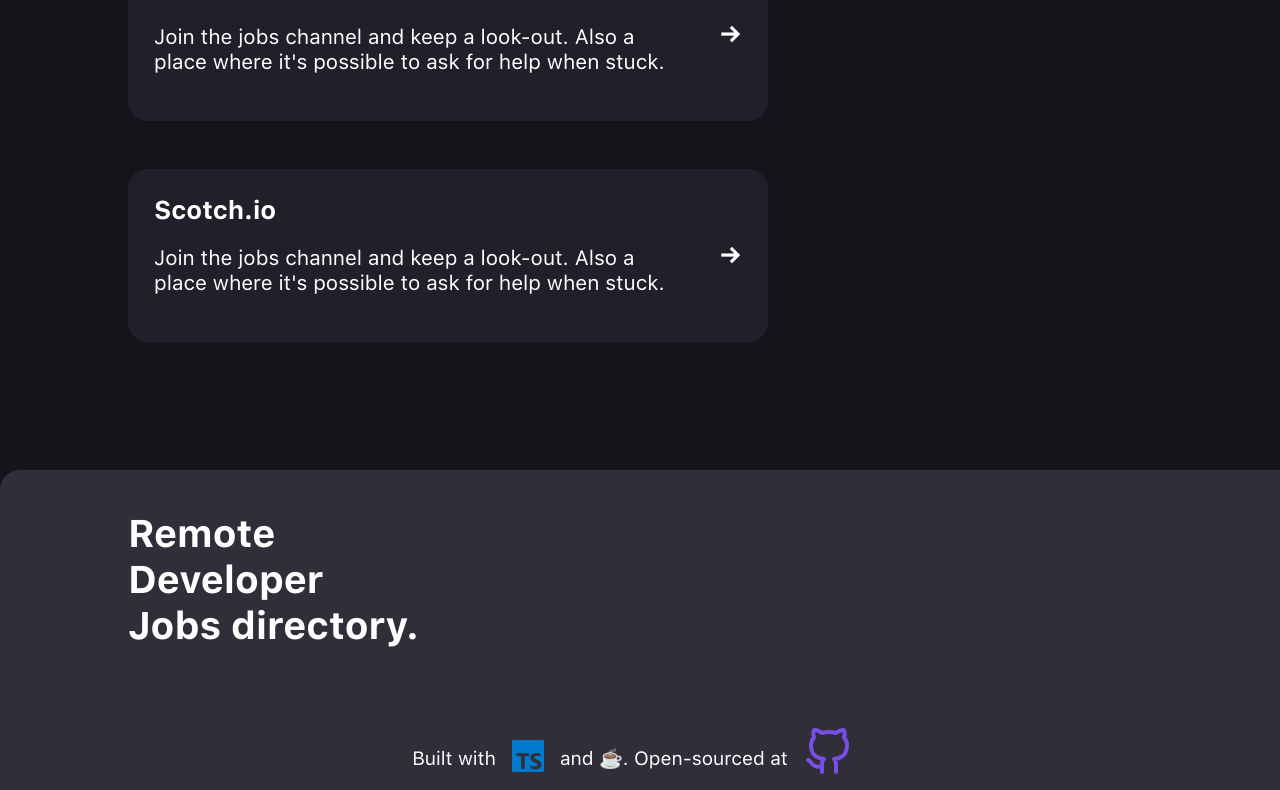
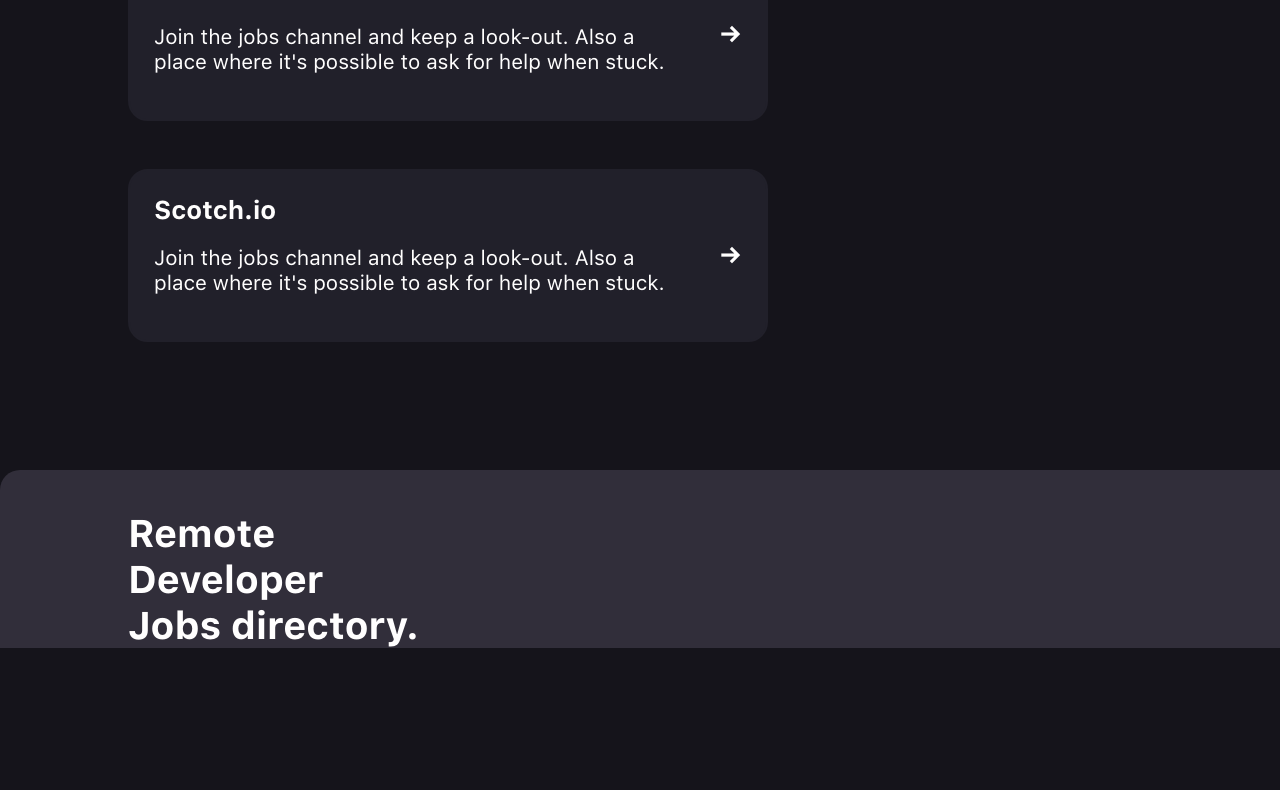
Before and after one commit to ugglr/Remote-Developer-jobs-directory, a Next.js app: page / in a window 1280 px wide. Shown: the part 7207-7997 px from the top of the page. After the commit the page ends 7855 px from the top, so only its background shows below. Built offline with nearby package versions, Linux system fonts and the light colour scheme; no server answers.

Commit message:
removes icons

```diff
--- a/layout/Footer.module.scss
+++ b/layout/Footer.module.scss
@@ -29,20 +29,3 @@
 .copyText {
   font-size: 1.2rem;
 }
-
-.tsIcon {
-  color: $typescript;
-  font-size: 2rem;
-  margin: 0 1rem;
-  margin-top: 12px;
-}
-
-.ghIcon {
-  color: $purple;
-  font-size: 3rem;
-  margin: 0 1rem;
-
-  &:hover {
-    color: $pink;
-  }
-}
--- a/layout/Footer.tsx
+++ b/layout/Footer.tsx
@@ -1,6 +1,3 @@
-import { FiGithub } from "react-icons/fi";
-import { SiTypescript } from "react-icons/si";
-
 import styles from "./Footer.module.scss";
 
 const Footer: React.FC = () => (
@@ -10,16 +7,6 @@ const Footer: React.FC = () => (
       <h2 className={styles.title}>Developer</h2>
       <h2 className={styles.title}>Jobs directory.</h2>
     </div>
-    <div className={styles.copyrightContainer}>
-      <p className={styles.copyText}>Built with</p>
-      <SiTypescript className={styles.tsIcon} />
-      <p className={styles.copyText}>and ☕️. Open-sourced at</p>
-      <a href="https://github.com/ugglr/Remote-Junior-Developer-jobs-directory">
-        <span>
-          <FiGithub className={styles.ghIcon} />
-        </span>
-      </a>
-    </div>
   </footer>
 );
 
```
